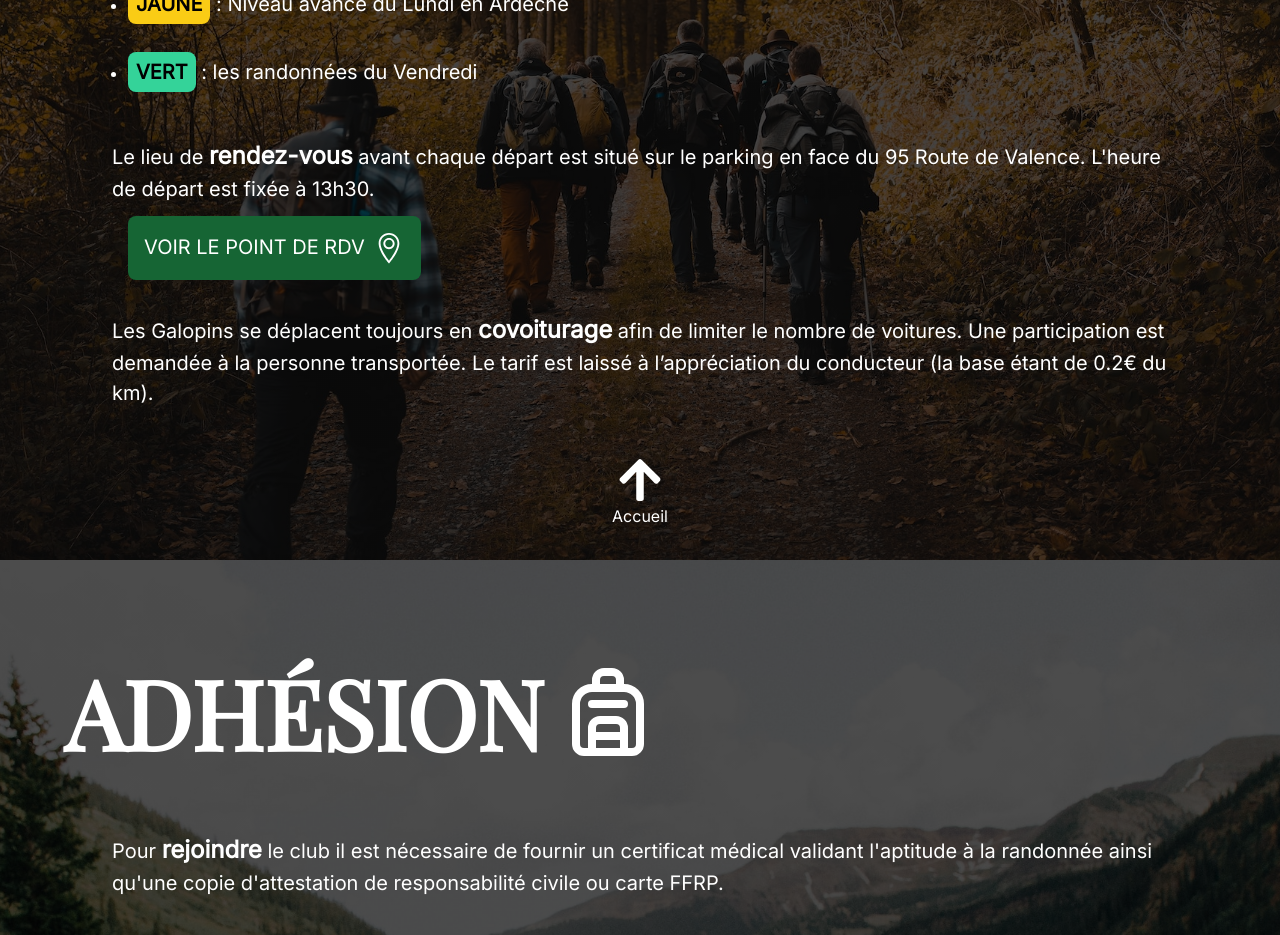
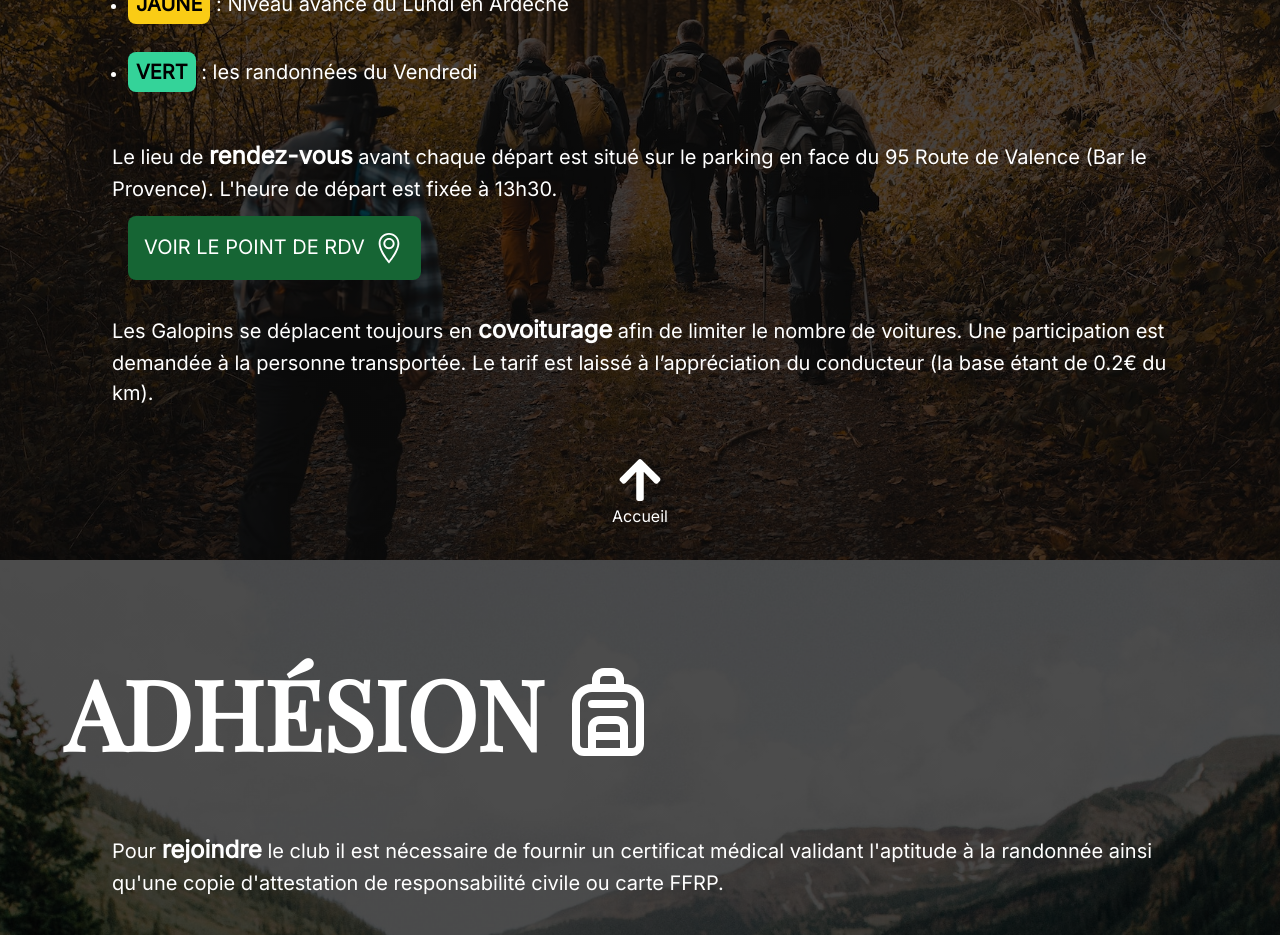
Before and after one commit to SebastienLaurentt/Galopins, a React (Vite) app: page / in a window 1280 px wide. Shown: the part 2780-3715 px from the top of the page. Built offline with nearby package versions, Linux system fonts and the light colour scheme.

Commit message:
update parcours section content

```diff
--- a/src/sections/Parcours.tsx
+++ b/src/sections/Parcours.tsx
@@ -56,7 +56,7 @@ function Parcours() {
                     </ul>
                 </div>
                 <div className='mb-8  flex flex-col items-center md:items-start'>
-                    <p className='mb-3'>Le lieu de <strong>rendez-vous</strong> avant chaque départ est situé sur le parking en face du  95 Route de Valence. L'heure de
+                    <p className='mb-3'>Le lieu de <strong>rendez-vous</strong> avant chaque départ est situé sur le parking en face du  95 Route de Valence (Bar le Provence). L'heure de
                     départ est fixée à 13h30.</p>
                 <Link
                     href="https://maps.app.goo.gl/1fQz1QrNGHzLm8a48"
```
